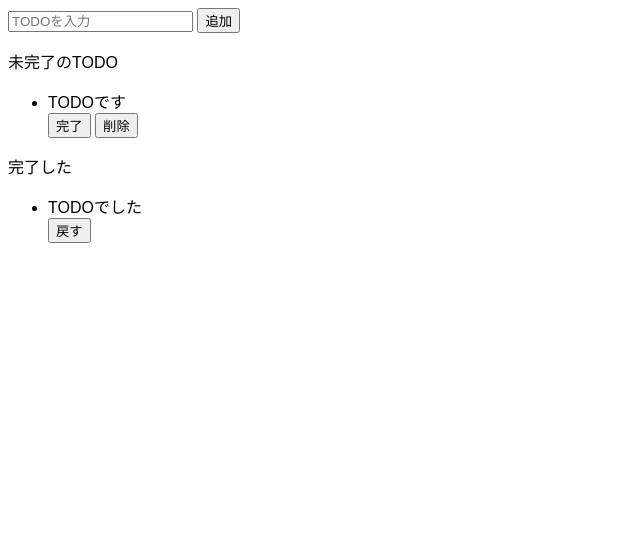
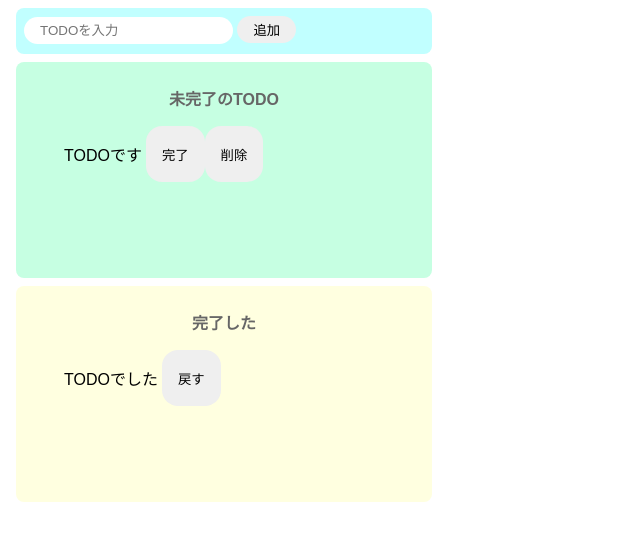
Before and after one commit to ponpokoringo/todo-js, a website built with Parcel: page index.html in a window 1280 px wide. Shown: the whole page, without its empty margins (0-640 px from the left). Built offline with nearby package versions, Linux system fonts and the light colour scheme.

Commit message:
タスク追加機能

```diff
--- a/index.html
+++ b/index.html
@@ -6,29 +6,31 @@
   </head>
 
   <body>
-    <div>
-      <input placeholder="TODOを入力" />
-      <button>追加</button>
+    <div class="input-area">
+      <input id="add-text" placeholder="TODOを入力" />
+      <button id="add-button">追加</button>
     </div>
-    <div>
-      <p>
+
+    <div class="incomplete-area">
+      <p class="title">
         未完了のTODO
       </p>
-      <ul>
-        <div>
-          <li>TODOです</li>
+      <ul id="incomplete-list">
+        <li class="list-row">
+          <p class="todo-list">TODOです</p>
           <button>完了</button>
           <button>削除</button>
-        </div>
+        </li>
       </ul>
     </div>
-    <div>
-      <p>完了した</p>
+
+    <div class="complete-area">
+      <p class="title">完了した</p>
       <ul>
-        <div>
-          <li>TODOでした</li>
+        <li class="list-row">
+          <p class="todo-list">TODOでした</p>
           <button>戻す</button>
-        </div>
+        </li>
       </ul>
     </div>
 
--- a/src/index.js
+++ b/src/index.js
@@ -1 +1,25 @@
 import "./styles.css";
+
+const onClickAdd = () => {
+  //テキストボックスの値を取得し、入力を初期化する
+  const inputText = document.getElementById("add-text").value;
+  document.getElementById("add-text").value = "";
+
+  //li生成
+  const li = document.createElement("li");
+  li.className = "list-row";
+
+  //p生成
+  const p = document.createElement("p");
+  p.innerText = inputText;
+
+  //liタグの子要素に各要素を設定
+  li.appendChild(p);
+
+  //未完了のリストに追加
+  document.getElementById("incomplete-list").appendChild(li);
+};
+
+document
+  .getElementById("add-button")
+  .addEventListener("click", () => onClickAdd());
--- a/src/styles.css
+++ b/src/styles.css
@@ -1,3 +1,63 @@
 body {
   font-family: sans-serif;
 }
+
+input {
+  border-radius: 16px;
+  border: none;
+  padding: 6px 16px;
+  outline: none;
+}
+
+button {
+  border-radius: 16px;
+  border: none;
+  padding: 4px 16px;
+}
+
+button:hover {
+  background: #ff7fff;
+  color: #ffffff;
+  cursor: pointer;
+}
+
+.input-area {
+  background-color: #c1ffff;
+  width: 400px;
+  height: 30px;
+  padding: 8px;
+  margin: 8px;
+  border-radius: 8px;
+}
+
+.incomplete-area {
+  background-color: #c6ffe2;
+  width: 400px;
+  min-height: 200px;
+  padding: 8px;
+  margin: 8px;
+  border-radius: 8px;
+}
+
+.complete-area {
+  background-color: #ffffe0;
+  width: 400px;
+  min-height: 200px;
+  padding: 8px;
+  margin: 8px;
+  border-radius: 8px;
+}
+
+.title {
+  text-align: center;
+  font-weight: bold;
+  color: #666666;
+}
+
+.list-row {
+  display: flex;
+}
+
+.todo-list {
+  margin-right: 4px;
+}
```
